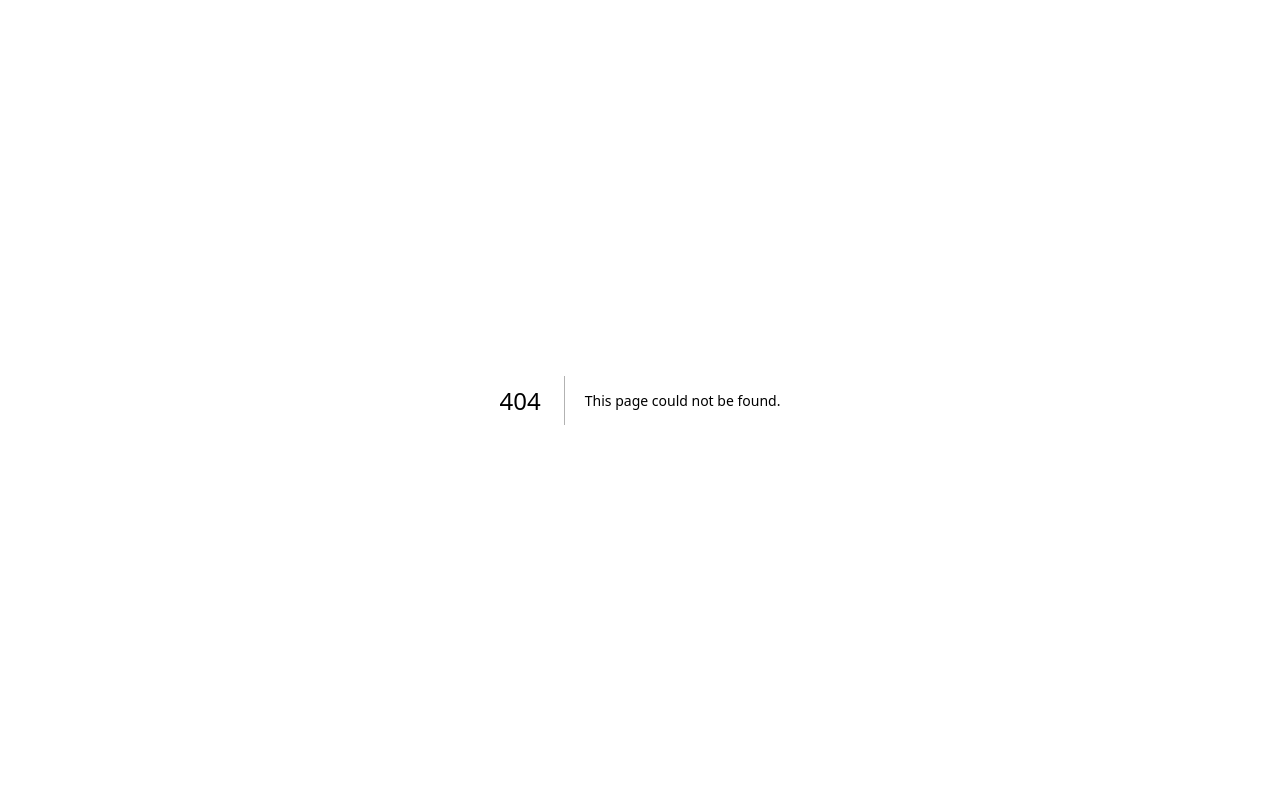
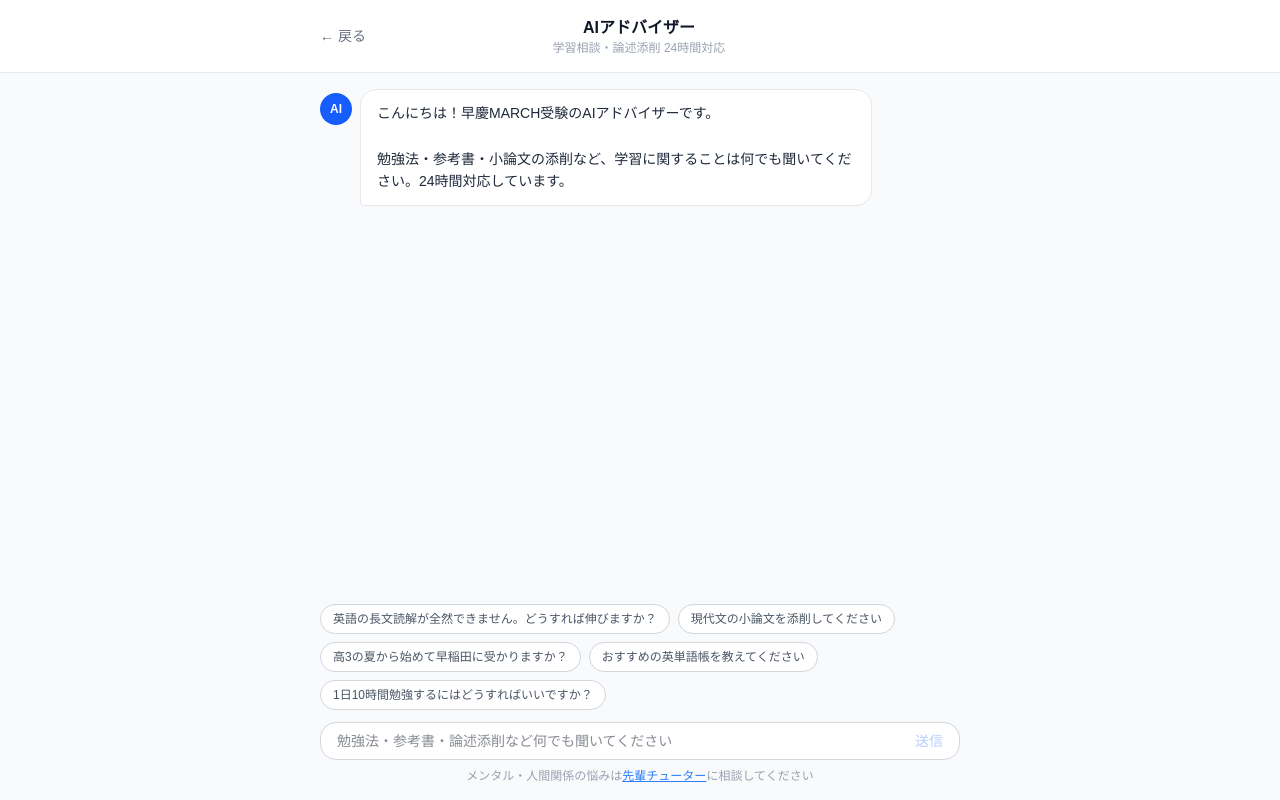
Before and after one commit to taichiadi/juku-matching, a Next.js app: page /chat in a window 1280 px wide. Before the commit this address had no page. Built offline with nearby package versions, Linux system fonts and the light colour scheme.

Commit message:
add AI chat feature and admin page

```diff
--- a/package.json
+++ b/package.json
@@ -9,6 +9,7 @@
     "lint": "eslint"
   },
   "dependencies": {
+    "@anthropic-ai/sdk": "^0.92.0",
     "@supabase/ssr": "^0.10.2",
     "@supabase/supabase-js": "^2.105.1",
     "next": "16.2.4",
--- /dev/null
+++ b/src/app/api/chat/route.ts
@@ -0,0 +1,38 @@
+import Anthropic from "@anthropic-ai/sdk";
+import { NextRequest, NextResponse } from "next/server";
+
+const client = new Anthropic({ apiKey: process.env.ANTHROPIC_API_KEY });
+
+const SYSTEM_PROMPT = `あなたは早慶MARCH受験の専門AIアドバイザーです。
+受験生の学習相談・勉強法の質問・小論文や論述の添削に対応します。
+
+【対応できること】
+- 勉強法・参考書の選び方
+- 科目別の学習戦略（英語・国語・社会・数学）
+- 小論文・論述の添削とフィードバック
+- 模試の結果分析とアドバイス
+- スケジュール管理・時間の使い方
+
+【対応できないこと】
+- メンタル・家庭環境の悩み（チューターに相談を促す）
+- 医療・法律相談
+
+【回答スタイル】
+- 具体的かつ簡潔に答える
+- 小論文・論述の添削は「構成」「内容」「表現」の3点でフィードバックする
+- 受験生の立場に寄り添った言葉遣いで話す
+- 必要に応じて箇条書きを使う`;
+
+export async function POST(req: NextRequest) {
+  const { messages } = await req.json();
+
+  const response = await client.messages.create({
+    model: "claude-haiku-4-5-20251001",
+    max_tokens: 1024,
+    system: SYSTEM_PROMPT,
+    messages,
+  });
+
+  const text = response.content[0].type === "text" ? response.content[0].text : "";
+  return NextResponse.json({ text });
+}
--- /dev/null
+++ b/src/app/chat/page.tsx
@@ -0,0 +1,150 @@
+"use client";
+
+import { useState, useRef, useEffect } from "react";
+import Link from "next/link";
+
+type Message = {
+  role: "user" | "assistant";
+  content: string;
+};
+
+const QUICK_QUESTIONS = [
+  "英語の長文読解が全然できません。どうすれば伸びますか？",
+  "現代文の小論文を添削してください",
+  "高3の夏から始めて早稲田に受かりますか？",
+  "おすすめの英単語帳を教えてください",
+  "1日10時間勉強するにはどうすればいいですか？",
+];
+
+export default function ChatPage() {
+  const [messages, setMessages] = useState<Message[]>([
+    {
+      role: "assistant",
+      content: "こんにちは！早慶MARCH受験のAIアドバイザーです。\n\n勉強法・参考書・小論文の添削など、学習に関することは何でも聞いてください。24時間対応しています。",
+    },
+  ]);
+  const [input, setInput] = useState("");
+  const [loading, setLoading] = useState(false);
+  const bottomRef = useRef<HTMLDivElement>(null);
+
+  useEffect(() => {
+    bottomRef.current?.scrollIntoView({ behavior: "smooth" });
+  }, [messages]);
+
+  const send = async (text: string) => {
+    if (!text.trim() || loading) return;
+
+    const userMsg: Message = { role: "user", content: text };
+    const next = [...messages, userMsg];
+    setMessages(next);
+    setInput("");
+    setLoading(true);
+
+    const res = await fetch("/api/chat", {
+      method: "POST",
+      headers: { "Content-Type": "application/json" },
+      body: JSON.stringify({ messages: next }),
+    });
+    const data = await res.json();
+    setMessages([...next, { role: "assistant", content: data.text }]);
+    setLoading(false);
+  };
+
+  return (
+    <div className="min-h-screen bg-gray-50 flex flex-col">
+      <header className="bg-white border-b border-gray-200 flex-shrink-0">
+        <div className="max-w-2xl mx-auto px-4 py-4 flex items-center justify-between">
+          <Link href="/" className="text-gray-500 text-sm hover:text-gray-700">← 戻る</Link>
+          <div className="text-center">
+            <h1 className="text-base font-bold text-gray-900">AIアドバイザー</h1>
+            <p className="text-xs text-gray-400">学習相談・論述添削 24時間対応</p>
+          </div>
+          <div className="w-12" />
+        </div>
+      </header>
+
+      <div className="flex-1 max-w-2xl w-full mx-auto px-4 py-4 flex flex-col">
+        {/* メッセージ一覧 */}
+        <div className="flex-1 space-y-4 mb-4">
+          {messages.map((msg, i) => (
+            <div key={i} className={`flex ${msg.role === "user" ? "justify-end" : "justify-start"}`}>
+              {msg.role === "assistant" && (
+                <div className="w-8 h-8 rounded-full bg-blue-600 flex items-center justify-center text-white text-xs font-bold mr-2 flex-shrink-0 mt-1">
+                  AI
+                </div>
+              )}
+              <div className={`max-w-[80%] rounded-2xl px-4 py-3 text-sm leading-relaxed whitespace-pre-line ${
+                msg.role === "user"
+                  ? "bg-blue-600 text-white rounded-br-sm"
+                  : "bg-white border border-gray-200 text-gray-800 rounded-bl-sm"
+              }`}>
+                {msg.content}
+              </div>
+            </div>
+          ))}
+
+          {loading && (
+            <div className="flex justify-start">
+              <div className="w-8 h-8 rounded-full bg-blue-600 flex items-center justify-center text-white text-xs font-bold mr-2 flex-shrink-0">
+                AI
+              </div>
+              <div className="bg-white border border-gray-200 rounded-2xl rounded-bl-sm px-4 py-3">
+                <div className="flex gap-1">
+                  <div className="w-2 h-2 bg-gray-400 rounded-full animate-bounce" style={{ animationDelay: "0ms" }} />
+                  <div className="w-2 h-2 bg-gray-400 rounded-full animate-bounce" style={{ animationDelay: "150ms" }} />
+                  <div className="w-2 h-2 bg-gray-400 rounded-full animate-bounce" style={{ animationDelay: "300ms" }} />
+                </div>
+              </div>
+            </div>
+          )}
+          <div ref={bottomRef} />
+        </div>
+
+        {/* クイック質問 */}
+        {messages.length === 1 && (
+          <div className="mb-3 flex flex-wrap gap-2">
+            {QUICK_QUESTIONS.map((q) => (
+              <button
+                key={q}
+                onClick={() => send(q)}
+                className="text-xs bg-white border border-gray-300 text-gray-600 px-3 py-1.5 rounded-full hover:border-blue-400 hover:text-blue-600 transition-colors"
+              >
+                {q}
+              </button>
+            ))}
+          </div>
+        )}
+
+        {/* 入力欄 */}
+        <div className="flex gap-2 bg-white border border-gray-300 rounded-2xl px-4 py-2 focus-within:border-blue-500 transition-colors">
+          <textarea
+            rows={1}
+            value={input}
+            onChange={(e) => setInput(e.target.value)}
+            onKeyDown={(e) => {
+              if (e.key === "Enter" && !e.shiftKey) {
+                e.preventDefault();
+                send(input);
+              }
+            }}
+            placeholder="勉強法・参考書・論述添削など何でも聞いてください"
+            className="flex-1 text-sm text-gray-900 resize-none focus:outline-none"
+          />
+          <button
+            onClick={() => send(input)}
+            disabled={loading || !input.trim()}
+            className="text-blue-600 font-medium text-sm disabled:opacity-30 transition-opacity"
+          >
+            送信
+          </button>
+        </div>
+
+        <p className="text-xs text-gray-400 text-center mt-2">
+          メンタル・人間関係の悩みは
+          <Link href="/" className="text-blue-500 underline">先輩チューター</Link>
+          に相談してください
+        </p>
+      </div>
+    </div>
+  );
+}
--- a/src/app/page.tsx
+++ b/src/app/page.tsx
@@ -35,12 +35,20 @@ export default async function Home() {
             <h1 className="text-xl font-bold text-gray-900">リアル受験体験記</h1>
             <p className="text-xs text-gray-500">早慶MARCH｜合格も失敗も、全部さらす。</p>
           </div>
+          <div className="flex gap-2">
+            <Link
+              href="/chat"
+              className="bg-green-600 text-white text-sm px-4 py-2 rounded-lg hover:bg-green-700 transition-colors"
+            >
+              AIに相談する
+            </Link>
             <Link
               href="/submit"
               className="bg-blue-600 text-white text-sm px-4 py-2 rounded-lg hover:bg-blue-700 transition-colors"
             >
               体験記を投稿する
             </Link>
+          </div>
         </div>
       </header>
 
```
Also changed, not shown: 1 other file (tests, documents, lock files or other folders). Lines whose indentation alone changed are shown as unchanged.
